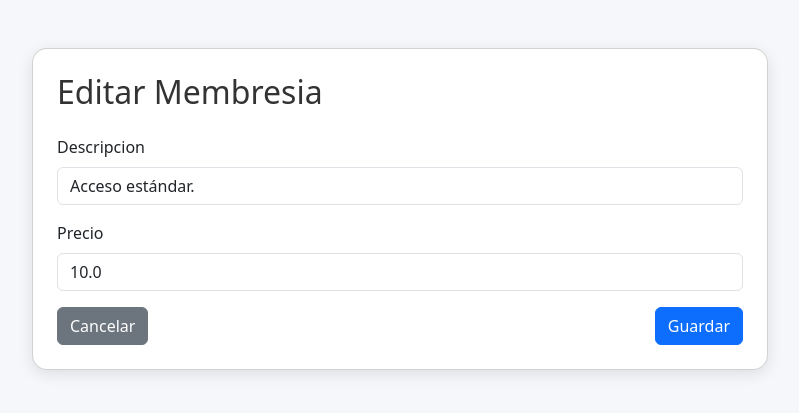
After one commit to JohnnyJoestar324/Style_Fusion_App, a Spring Boot app: page /membresia/editar_membresia/1 in a window 1280 px wide. The commit adds this page. Shown: the top 413 px of the page, without its empty margins (240-1039 px from the left). Run offline with Spring Boot 4, Linux system fonts and the light colour scheme; a user stored in the database is signed in; data comes from the database, SQL or seed files in the repository; some of the project's set-up classes (security, data sources, template engines, error pages and the like) are left out, and stand-ins take their place.

Commit message:
Agregando boton de edicion para las membresias, en caso de querer cambiar el precio o la descripcion de lo que ofrece cada una

```diff
--- a/style_fusion/src/main/java/com/martinezjohnny324/style_fusion/controllers/MembresiaController.java
+++ b/style_fusion/src/main/java/com/martinezjohnny324/style_fusion/controllers/MembresiaController.java
@@ -3,18 +3,18 @@ package com.martinezjohnny324.style_fusion.controllers;
 import java.math.BigDecimal;
 import java.time.LocalDate;
 import java.util.List;
-
-import org.mockito.cglib.core.Local;
 import org.springframework.format.annotation.DateTimeFormat;
 import org.springframework.stereotype.Controller;
 import org.springframework.ui.Model;
 import org.springframework.web.bind.annotation.RequestMapping;
 import org.springframework.web.bind.annotation.RequestParam;
-
 import com.martinezjohnny324.style_fusion.models.dto.MembresiaDto;
 import com.martinezjohnny324.style_fusion.models.dto.ReporteDto;
 import com.martinezjohnny324.style_fusion.services.MembresiaService;
 import org.springframework.web.bind.annotation.GetMapping;
+import org.springframework.web.bind.annotation.ModelAttribute;
+import org.springframework.web.bind.annotation.PathVariable;
+import org.springframework.web.bind.annotation.PostMapping;
 
 
 
@@ -66,6 +66,38 @@ public class MembresiaController {
     return  "membresia/reportes_por_fechas";
    }
 
+   @GetMapping("/editar_membresia/{id}")
+   public String formularioMembresia(Model model, @PathVariable("id") Long id){
+    MembresiaDto mDto = membresiaService.obtenerMembresiaPorId(id);
+    if (mDto == null) {
+        throw new RuntimeException("Membresia no encontrada: " + id);
+    }
+    model.addAttribute("membresia", mDto);
+    return "membresia/editar_membresia";
+   }
+
+   @PostMapping("/editar_membresia")
+   public String editarCliente (@ModelAttribute ("membresia") MembresiaDto mDto){
+
+    if (mDto != null) {
+
+        MembresiaDto existente = membresiaService.obtenerMembresiaPorId(mDto.getId());
+
+        if (existente == null) {
+            throw new RuntimeException("Cliente no encontrado con ID: " + mDto.getId());
+        }
+
+        existente.setId(mDto.getId());
+        existente.setDescripcion(mDto.getDescripcion());
+        existente.setPrecio(mDto.getPrecio());
+
+        membresiaService.guardarMembresia(existente);
+
+    }
+
+    return "redirect:/membresia/membresias_disponibles";
+
+   }
 
 
 }
--- /dev/null
+++ b/style_fusion/src/main/resources/templates/membresia/editar_membresia.html
@@ -0,0 +1,45 @@
+<!DOCTYPE html>
+<html xmlns:th="http://www.thymeleaf.org">
+<head>
+    <meta charset="UTF-8">
+    <title>Editar Cliente</title>
+    <link href="https://cdn.jsdelivr.net/npm/bootstrap@5.3.2/dist/css/bootstrap.min.css" rel="stylesheet">
+    <style>
+        body { background-color: #f5f7fa; }
+        h2 { color: #333; }
+        .card { border-radius: 15px; box-shadow: 0 4px 15px rgba(0,0,0,0.1); }
+    </style>
+</head>
+<body>
+<div class="container mt-5">
+    <div class="row justify-content-center">
+        <div class="col-8">
+            <div class="card p-4">
+                <h2 class="mb-4">Editar Membresia</h2>
+                <form th:action="@{/membresia/editar_membresia}" th:object="${membresia}" method="post">
+
+                    <input type="hidden" th:name="${_csrf.parameterName}" th:value="${_csrf.token}" />
+
+                    <input type="hidden" th:field="*{id}" />
+
+                    <div class="mb-3">
+                        <label for="descripcion" class="form-label">Descripcion</label>
+                        <input type="text" th:field="*{descripcion}" class="form-control" id="descripcion" />
+                    </div>
+
+                    <div class="mb-3">
+                        <label for="precio" class="form-label">Precio</label>
+                        <input type="text" th:field="*{precio}" class="form-control" id="precio" />
+                    </div>
+
+                    <div class="d-flex justify-content-between">
+                        <a th:href="@{/membresia}" class="btn btn-secondary">Cancelar</a>
+                        <button type="submit" class="btn btn-primary">Guardar</button>
+                    </div>
+                </form>
+            </div>
+        </div>
+    </div>
+</div>
+</body>
+</html>
--- a/style_fusion/src/main/resources/templates/membresia/membresias_disponibles.html
+++ b/style_fusion/src/main/resources/templates/membresia/membresias_disponibles.html
@@ -29,7 +29,6 @@
                     <div class="d-flex justify-content-between align-items-center mb-3">
                         <h2>Lista de membresias disponibles</h2>
                         <a th:href="@{/membresia}" class=" btn btn-secondary">Volver a Membresias</a>
-                        <a th:href="@{/cliente/nuevo}" class="btn btn-success">Nuevo Cliente</a>
                     </div>
                     <div class="table-container">
                         <table class="table table-striped table-hover">
@@ -39,6 +38,7 @@
                                     <th>Nombre del Plan</th>
                                     <th>Descripcion</th>
                                     <th>Precio</th>
+                                    <th>Acciones</th>
                                 </tr>
                             </thead>
                             <tbody>
@@ -47,3 +47,5 @@
                                     <td th:text="${lm.nombrePlan}"></td>
                                     <td th:text="${lm.descripcion}"></td>
                                     <td th:text="${lm.precio}"></td>
+                                  <td>
+                                    <a th:href="@{'/membresia/editar_membresia/' + ${lm.id}}" class="btn btn-warning">Editar</a>
```
